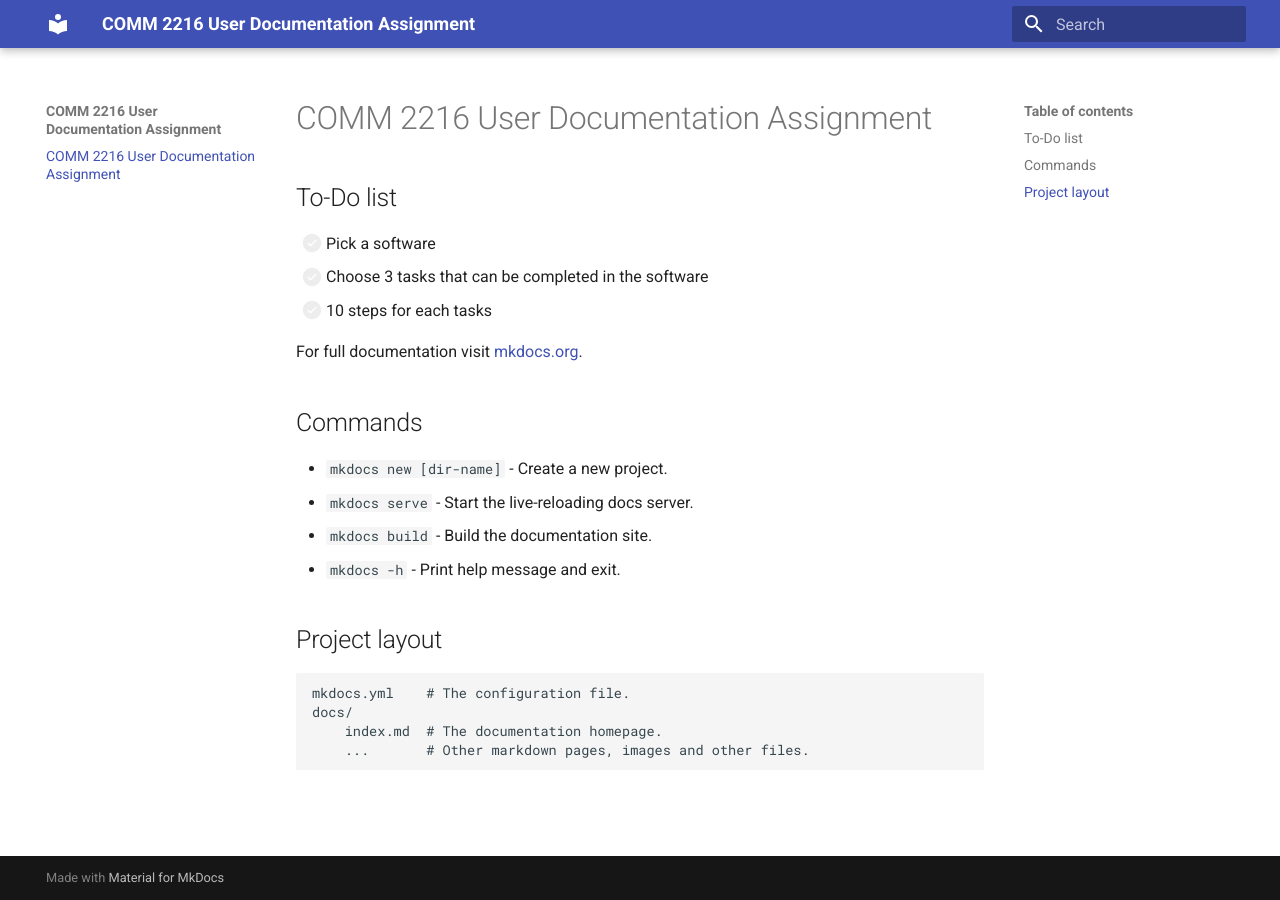
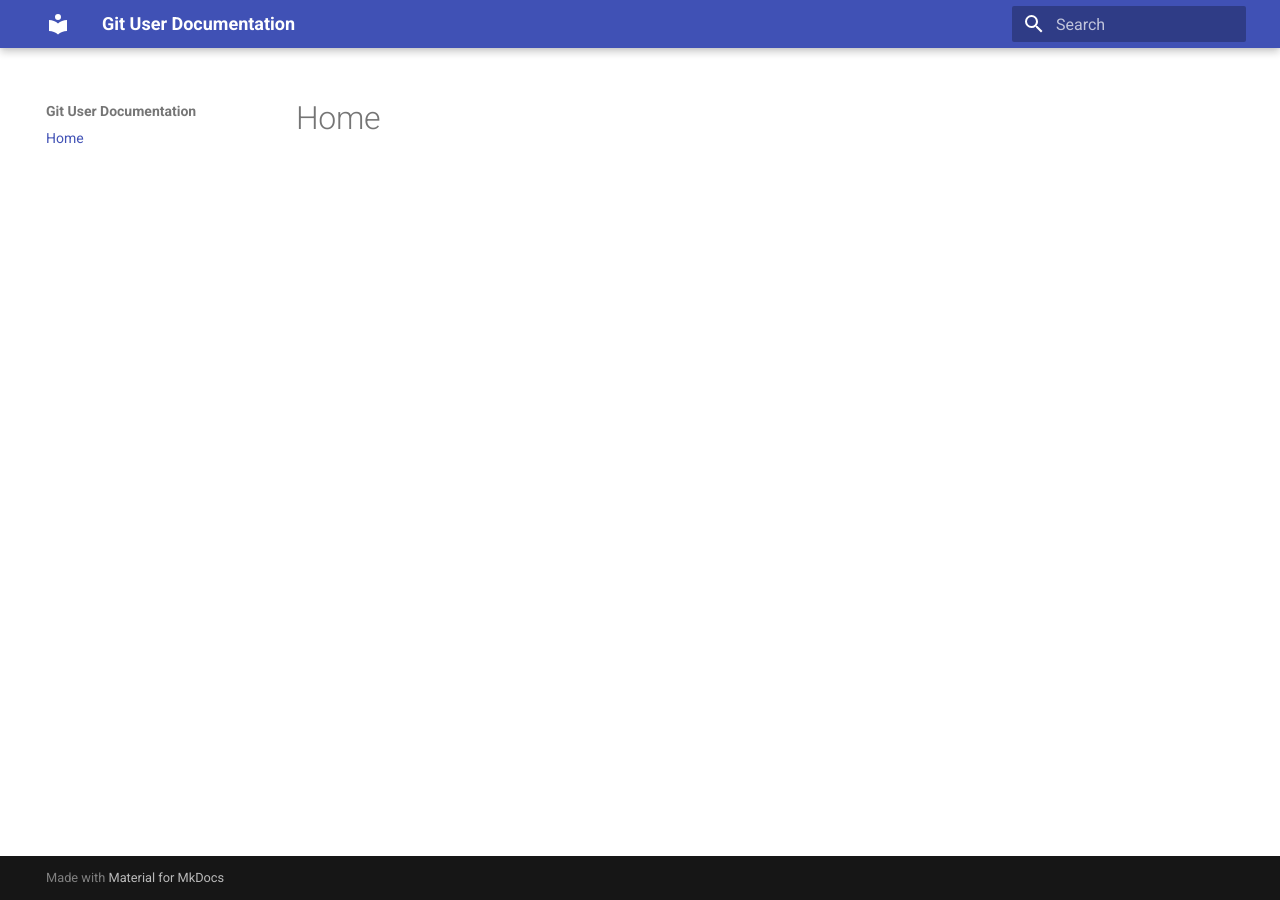
Before and after one commit to BCIT-203/COMM-2216-User-Documentation-Assignment, an MkDocs documentation site: the page built from docs/index.md, in a window 1280 px wide. Built offline with MkDocs 1.6.1 and Material for MkDocs 9.7.7, drawn with Linux system fonts in a browser that asks for light colours.

Commit message:
update software

```diff
--- a/docs/index.md
+++ b/docs/index.md
@@ -1,23 +1 @@
-# COMM 2216 User Documentation Assignment
-
-## To-Do list
-
-- [ ] Pick a software
-- [ ] Choose 3 tasks that can be completed in the software
-  - [ ] 10 steps for each tasks
-
-For full documentation visit [mkdocs.org](https://www.mkdocs.org).
-
-## Commands
-
-- `mkdocs new [dir-name]` - Create a new project.
-- `mkdocs serve` - Start the live-reloading docs server.
-- `mkdocs build` - Build the documentation site.
-- `mkdocs -h` - Print help message and exit.
-
-## Project layout
-
-    mkdocs.yml    # The configuration file.
-    docs/
-        index.md  # The documentation homepage.
-        ...       # Other markdown pages, images and other files.
+# Home
--- a/mkdocs.yml
+++ b/mkdocs.yml
@@ -1,4 +1,4 @@
-site_name: COMM 2216 User Documentation Assignment
+site_name: Git User Documentation
 site_url: https://bcit-203.github.io/COMM-2216-User-Documentation-Assignment/
 theme:
   name: material
```
Also changed, not shown: README.md (added, +16 -0 lines).
